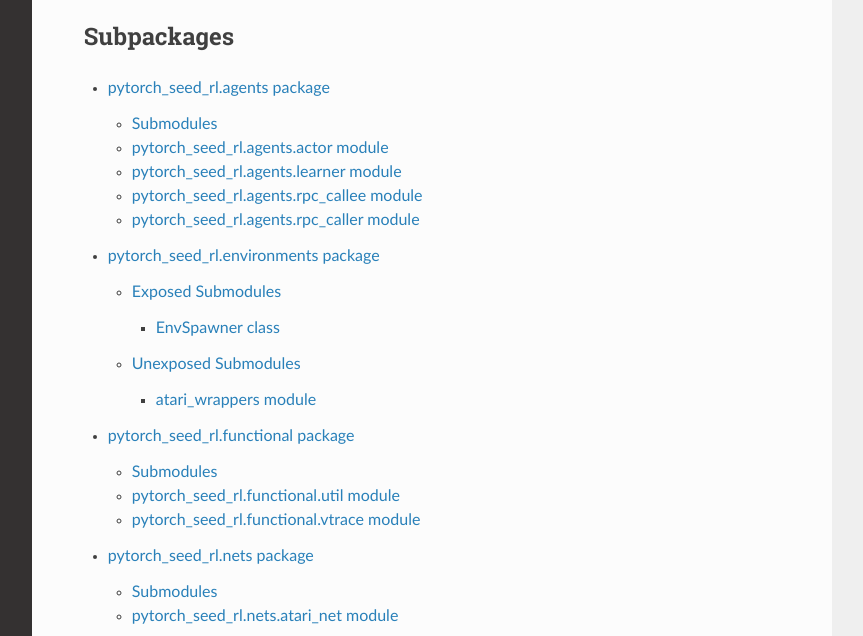
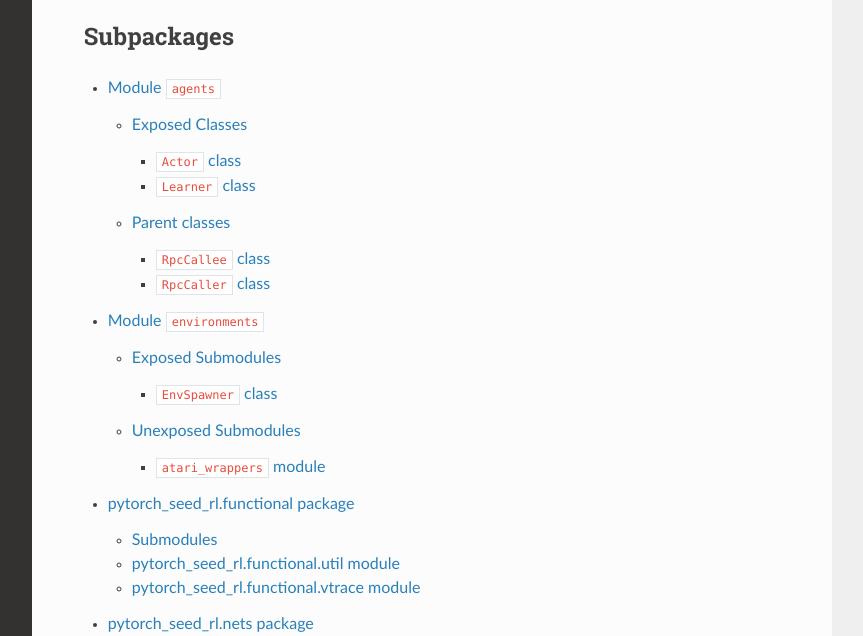
Before and after one commit to mjanschek/pytorch_seed_rl, a Sphinx documentation site: the page built from docs/source/pytorch_seed_rl.rst, in a window 1280 px wide and 900 px high, cut to the strip 264-900 px from the top of the window. Shown: the whole strip, without its empty margins (268-1131 px from the left). Built offline with Sphinx 7.4.7 and the Read the Docs theme 2.0.0, drawn with Linux system fonts in a browser that asks for light colours; formulas are drawn with MathJax 3.

Commit message:
update agents modules rst file

```diff
--- a/docs/source/pytorch_seed_rl.environments.rst
+++ b/docs/source/pytorch_seed_rl.environments.rst
@@ -1,4 +1,4 @@
-pytorch\_seed\_rl.environments package
+Module ``environments``
 ======================================
 
 .. automodule:: pytorch_seed_rl.environments
@@ -9,7 +9,7 @@ pytorch\_seed\_rl.environments package
 Exposed Submodules
 -----------------------------------------------------
 
-EnvSpawner class
+``EnvSpawner`` class
 .....................................................
 
 .. automodule:: pytorch_seed_rl.environments.env_spawner
@@ -21,7 +21,7 @@ EnvSpawner class
 Unexposed Submodules
 -----------------------------------------------------
 
-atari\_wrappers module
+``atari_wrappers`` module
 .....................................................
 
 .. automodule:: pytorch_seed_rl.environments.atari_wrappers
```
Also changed, not shown: docs/source/pytorch_seed_rl.agents.rst (+14 -11 lines), 1 other file.
